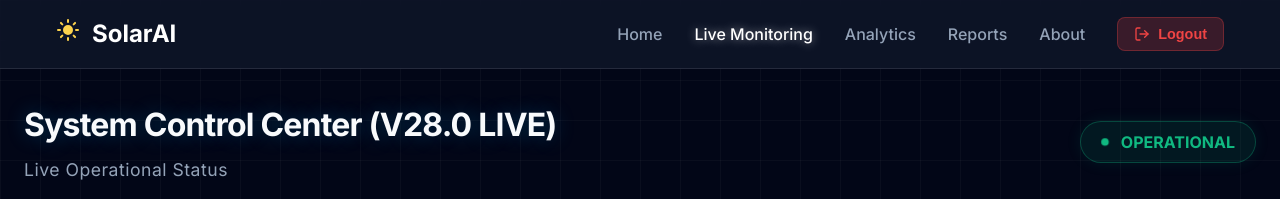
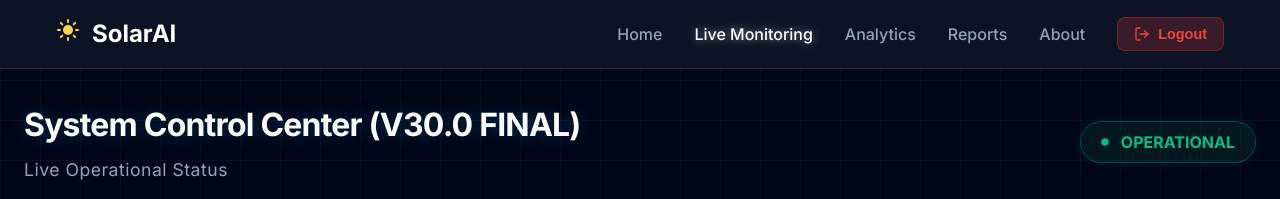
Before and after one commit to anshika190/smart-solar-system, a React (Vite) app in the folder frontend/: page /monitor in a window 1280 px wide. Shown: the top 199 px of the page. Built offline with nearby package versions, Linux system fonts and the light colour scheme; no server answers; sample sign-in values are in the browser's storage.

Commit message:
FIX: Force Final V30.0 Deployment

```diff
--- a/frontend/src/pages/LiveMonitoring.jsx
+++ b/frontend/src/pages/LiveMonitoring.jsx
@@ -161,7 +161,7 @@ const LiveMonitoring = () => {
         <div className="dashboard-container">
             <div className="dashboard-header">
                 <div>
-                    <h1>System Control Center (V28.0 LIVE)</h1>
+                    <h1>System Control Center (V30.0 FINAL)</h1>
                     <p className="subtitle">Live Operational Status</p>
                 </div>
                 <div className="status-badge">
```
